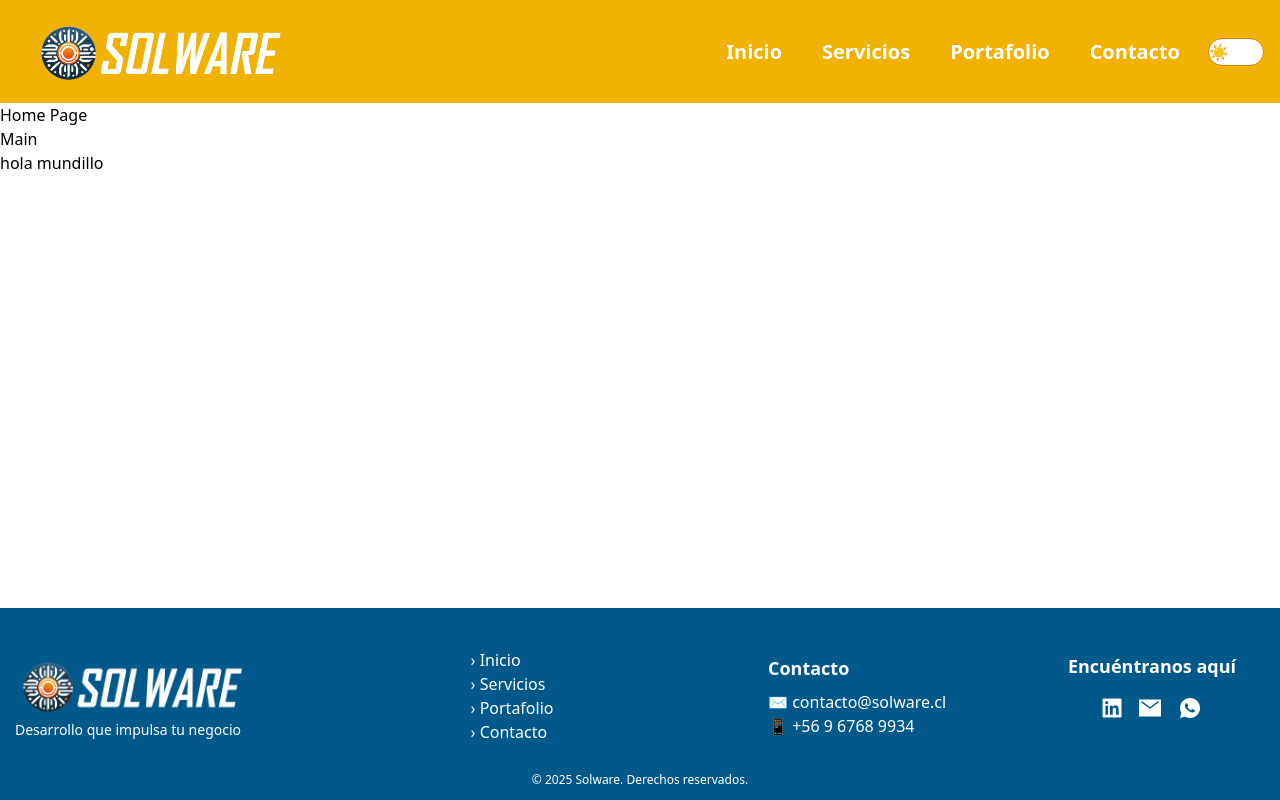
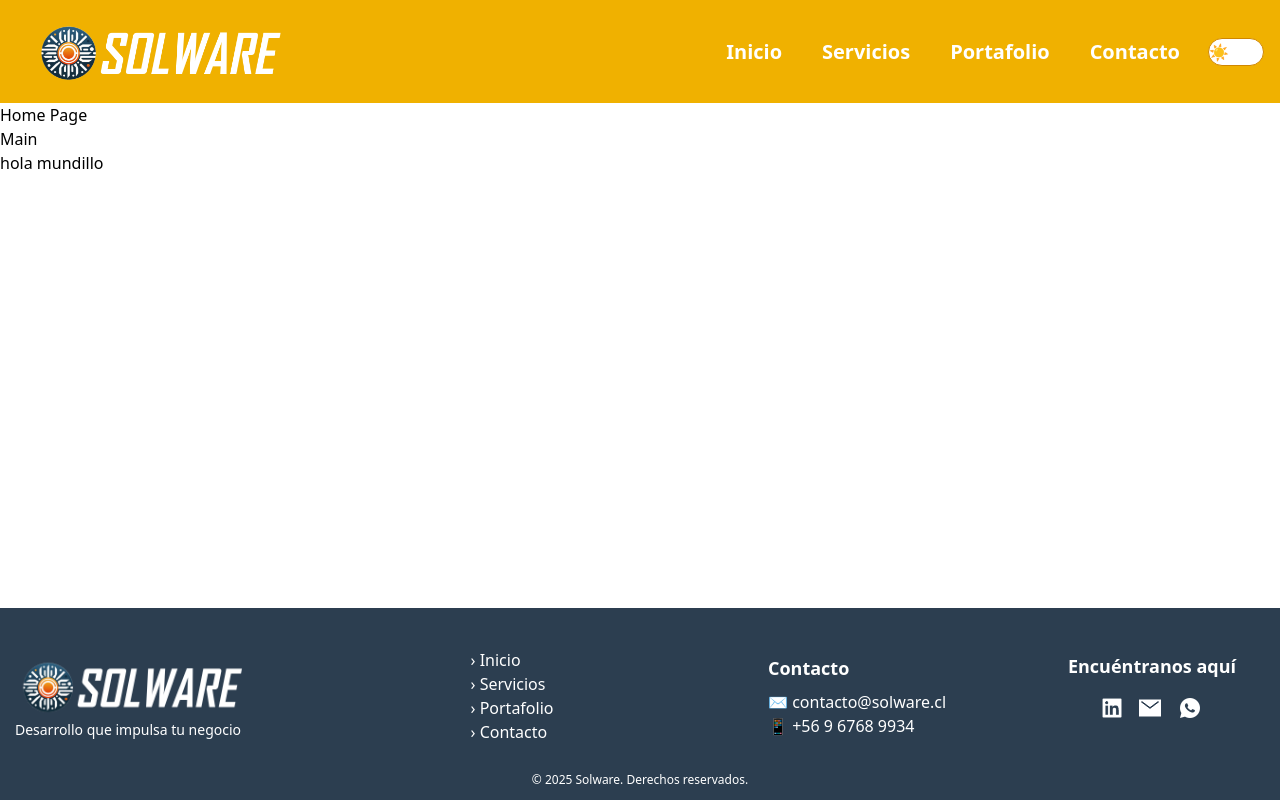
Before and after one commit to hectrhcc/Solware, a React (Vite) app: page / in a window 1280 px wide. Built offline with nearby package versions, Linux system fonts and the light colour scheme.

Commit message:
color footer

```diff
--- a/src/components/Footer.jsx
+++ b/src/components/Footer.jsx
@@ -13,7 +13,7 @@ const Footer = () => {
 
     return(
         <>
-       <footer className="w-full flex flex-col items-center bg-sky-800 py-4  md:py-4 md:pt-10 md:pb-10">
+       <footer id="foot" className="w-full flex flex-col items-center  py-4  md:py-4 md:pt-10 md:pb-10">
   {/* Logo y frase */}
 <div className='md:flex md:flex-row md:justify-evenly md:items-center md:w-full '>
   <div className="flex flex-col items-center mb-4 md:w-1/4 md:mb-0">
--- a/src/index.css
+++ b/src/index.css
@@ -20,3 +20,8 @@
     outline: none;
     box-shadow: none;
   }
+
+ footer{
+    background-color:#2c3e50;
+
+  }
```
